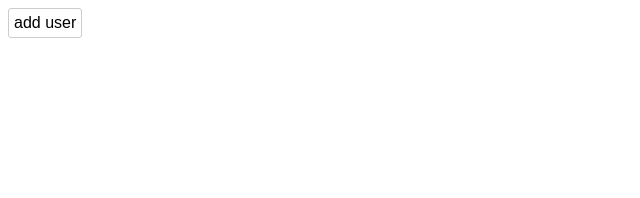
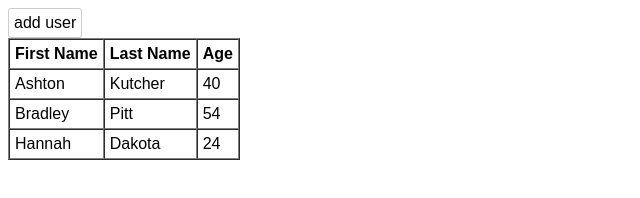
Before and after one commit to Greenkrok/Working-with-DOM, a plain HTML site: page index.html in a window 1280 px wide. Shown: the whole page, without its empty margins (0-640 px from the left). Drawn offline with Linux system fonts and the light colour scheme.

Commit message:
feat: add table

```diff
--- a/index.html
+++ b/index.html
@@ -38,6 +38,19 @@
     </div>
 </div>
 <div class="btn add-user">add user</div>
+<table border="1" cellpadding="5" cellspacing="0">
+    <thead>
+      <tr>
+        <th>First Name</th>
+        <th>Last Name</th>
+        <th>Age</th>
+      </tr>
+    </thead>
+    <tbody class="table">
+
+    </tbody>
+  </table>
 <script src="./scripts/modal.js"></script>
+<script src="./scripts/addUsers.js"></script>
 </body>
 </html>
--- /dev/null
+++ b/scripts/addUsers.js
@@ -0,0 +1,39 @@
+// Самостоятельное задание!
+// Создадим массив объектов, который будет содержать данные о пользователях;
+// В HTML документе создадим пустую таблицу, с заголовками
+// firstName lastName и age;
+// Заполним таблицу данными, приходящими из массива.
+
+// Дополнительное задание!
+// Расширим функционал модального окна.
+// При добавлении пользователя через модальное окно, добавим полученный объект в массив пользователей.
+// Снова отрисуем массив, уже с новым пользователем.
+
+let data = [
+    {
+        firstName: 'Ashton',
+        lastName: 'Kutcher',
+        age: 40
+    }, {
+        firstName: 'Bradley',
+        lastName: 'Pitt',
+        age: 54
+    }, {
+        firstName: 'Hannah',
+        lastName: 'Dakota',
+        age: 24
+    }
+ ];
+ tableDrow(data);
+
+ function tableDrow(mass) {
+    let $table = document.querySelector('.table');
+
+    for(let el of mass) {
+        $table.innerHTML += `<tr>
+        <td>${el.firstName}</td>
+        <td>${el.lastName}</td>
+        <td>${el.age}</td>
+        </tr>`;
+    }
+ }
```
